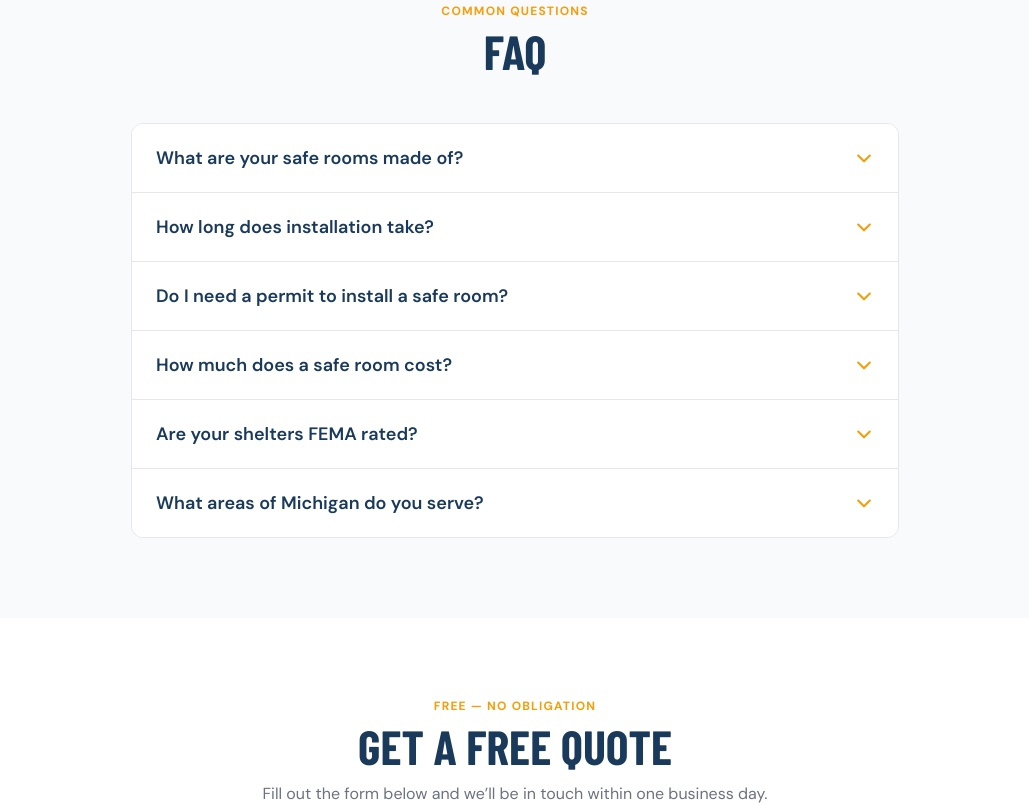
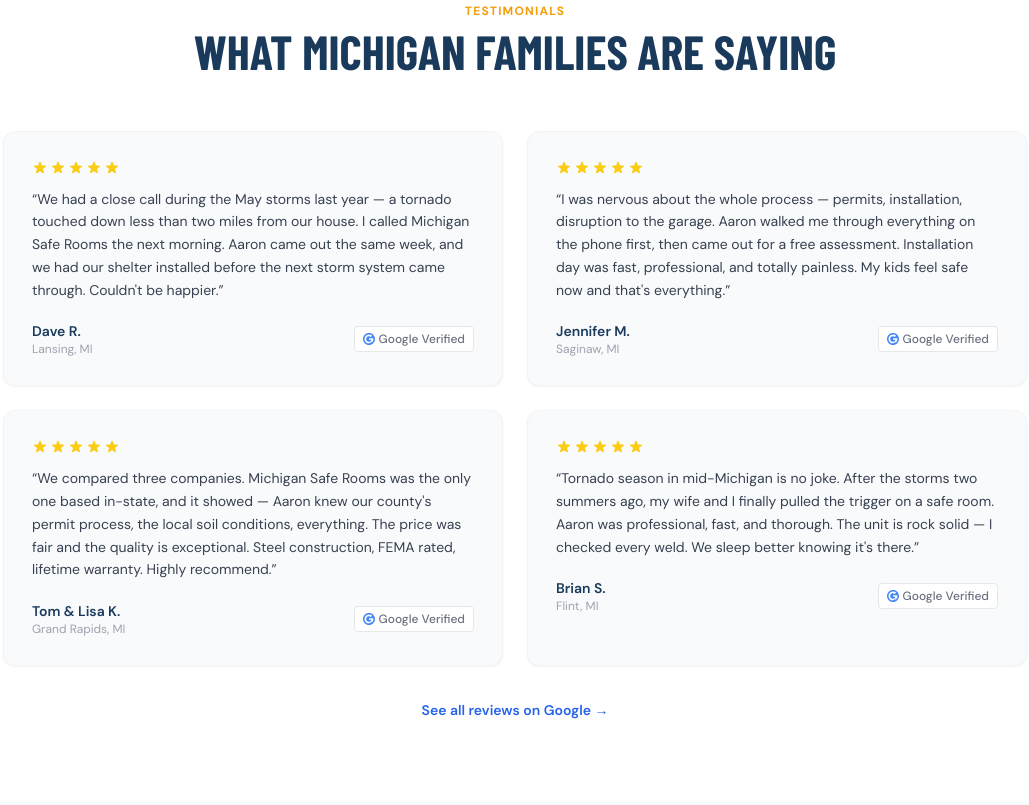
Before and after one commit to aaronspoor/MichiganSafeRooms.com, a Next.js app: page / in a window 1280 px wide. Shown: the part 1720-2525 px from the top of the page, without its empty margins (125-1154 px from the left). Built offline with nearby package versions, Linux system fonts and the light colour scheme; a web font is replaced by a local one.

Commit message:
feat: add testimonials section

```diff
--- /dev/null
+++ b/app/components/TestimonialsSection.tsx
@@ -0,0 +1,77 @@
+// TODO: Replace placeholder reviews with real customer reviews once collected
+const REVIEWS = [
+  {
+    name: "Dave R.",
+    city: "Lansing, MI",
+    text: "We had a close call during the May storms last year — a tornado touched down less than two miles from our house. I called Michigan Safe Rooms the next morning. Aaron came out the same week, and we had our shelter installed before the next storm system came through. Couldn't be happier.",
+  },
+  {
+    name: "Jennifer M.",
+    city: "Saginaw, MI",
+    text: "I was nervous about the whole process — permits, installation, disruption to the garage. Aaron walked me through everything on the phone first, then came out for a free assessment. Installation day was fast, professional, and totally painless. My kids feel safe now and that's everything.",
+  },
+  {
+    name: "Tom & Lisa K.",
+    city: "Grand Rapids, MI",
+    text: "We compared three companies. Michigan Safe Rooms was the only one based in-state, and it showed — Aaron knew our county's permit process, the local soil conditions, everything. The price was fair and the quality is exceptional. Steel construction, FEMA rated, lifetime warranty. Highly recommend.",
+  },
+  {
+    name: "Brian S.",
+    city: "Flint, MI",
+    text: "Tornado season in mid-Michigan is no joke. After the storms two summers ago, my wife and I finally pulled the trigger on a safe room. Aaron was professional, fast, and thorough. The unit is rock solid — I checked every weld. We sleep better knowing it's there.",
+  },
+];
+
+function StarRating() {
+  return (
+    <div className="flex gap-0.5 mb-3">
+      {[...Array(5)].map((_, i) => (
+        <svg key={i} className="w-4 h-4 text-yellow-400" viewBox="0 0 20 20" fill="currentColor">
+          <path d="M9.049 2.927c.3-.921 1.603-.921 1.902 0l1.07 3.292a1 1 0 00.95.69h3.462c.969 0 1.371 1.24.588 1.81l-2.8 2.034a1 1 0 00-.364 1.118l1.07 3.292c.3.921-.755 1.688-1.54 1.118l-2.8-2.034a1 1 0 00-1.175 0l-2.8 2.034c-.784.57-1.838-.197-1.539-1.118l1.07-3.292a1 1 0 00-.364-1.118L2.98 8.72c-.783-.57-.38-1.81.588-1.81h3.461a1 1 0 00.951-.69l1.07-3.292z" />
+        </svg>
+      ))}
+    </div>
+  );
+}
+
+export default function TestimonialsSection() {
+  return (
+    <section className="py-20 px-4 bg-white">
+      <div className="max-w-5xl mx-auto">
+        <div className="text-center mb-14">
+          <p className="text-brand-accent text-xs font-bold uppercase tracking-widest mb-2">Testimonials</p>
+          <h2 className="font-heading text-4xl sm:text-5xl font-extrabold uppercase text-brand">
+            What Michigan Families Are Saying
+          </h2>
+        </div>
+
+        <div className="grid grid-cols-1 sm:grid-cols-2 gap-6">
+          {REVIEWS.map((r) => (
+            <div key={r.name} className="bg-gray-50 border border-gray-100 rounded-xl p-7 shadow-sm">
+              <StarRating />
+              <p className="text-gray-700 leading-relaxed mb-5 text-sm">&ldquo;{r.text}&rdquo;</p>
+              <div className="flex items-center justify-between">
+                <div>
+                  <p className="font-semibold text-brand text-sm">{r.name}</p>
+                  <p className="text-gray-400 text-xs">{r.city}</p>
+                </div>
+                {/* TODO: Replace with real Google review badge once reviews are live */}
+                <span className="text-xs bg-white border border-gray-200 text-gray-500 px-2 py-1 rounded font-medium flex items-center gap-1">
+                  <svg className="w-3 h-3" viewBox="0 0 24 24" fill="currentColor"><path d="M12 0C5.372 0 0 5.373 0 12s5.372 12 12 12 12-5.373 12-12S18.628 0 12 0zm6.506 17.027A8.963 8.963 0 0112 20.977a8.963 8.963 0 01-8.977-8.977A8.963 8.963 0 0112 3.023c2.44 0 4.655.973 6.27 2.552l-2.543 2.543A5.472 5.472 0 0012 6.545a5.477 5.477 0 00-5.477 5.455 5.477 5.477 0 005.477 5.455 5.272 5.272 0 005.227-3.886h-5.227v-3.319h8.727c.11.578.168 1.175.168 1.791 0 4.945-3.32 8.477-8.895 8.477z" fill="#4285F4"/></svg>
+                  Google Verified
+                </span>
+              </div>
+            </div>
+          ))}
+        </div>
+
+        <div className="text-center mt-8">
+          {/* TODO: Replace # with real Google Business Profile reviews URL */}
+          <a href="#" className="text-brand-light font-semibold hover:underline text-sm">
+            See all reviews on Google →
+          </a>
+        </div>
+      </div>
+    </section>
+  );
+}
--- a/app/page.tsx
+++ b/app/page.tsx
@@ -3,6 +3,7 @@
 import { getAllPosts, formatDate } from "@/lib/posts";
 import FaqAccordion from "@/app/components/FaqAccordion";
 import ContactForm from "@/app/components/ContactForm";
+import TestimonialsSection from "@/app/components/TestimonialsSection";
 
 export const metadata: Metadata = {
   title: "Michigan Safe Rooms | Steel Safe Room Installation",
@@ -161,6 +162,8 @@
         </div>
       </section>
 
+      <TestimonialsSection />
+
       {/* ── FAQ ───────────────────────────────────────────────────────────── */}
       <section id="faq" className="bg-gray-50 py-20 px-4">
         <div className="max-w-3xl mx-auto">
```
